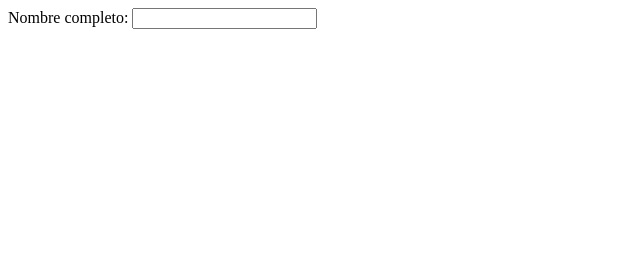
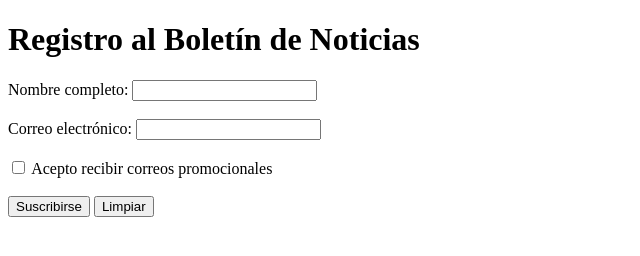
Before and after one commit to Eddu-105/Laboratorio6IDWeb, a plain HTML site: page registro.html in a window 1280 px wide. Shown: the whole page, without its empty margins (0-640 px from the left). Drawn offline with Linux system fonts and the light colour scheme.

Commit message:
Segundo commit: registro

```diff
--- a/registro.html
+++ b/registro.html
@@ -1,14 +1,25 @@
 <!DOCTYPE html>
-<html lang="en">
+<html lang="es">
 <head>
-    <meta charset="UTF-8">
-    <meta name="viewport" content="width=device-width, initial-scale=1.0">
-    <title>Registro</title>
+  <meta charset="UTF-8">
+  <meta name="viewport" content="width=device-width, initial-scale=1.0">
+  <title>Registro</title>
 </head>
 <body>
-    <form action="/enviar" method="post">
+  <h1>Registro al Boletín de Noticias</h1>
+
+  <form action="#" method="post">
     <label for="nombre">Nombre completo:</label>
-    <input type="text" id="nombre" name="nombre"><br><br>
-    </form>
+    <input type="text" id="nombre" name="nombre" required><br><br>
+
+    <label for="correo">Correo electrónico:</label>
+    <input type="email" id="correo" name="correo" required><br><br>
+
+    <input type="checkbox" id="promos" name="promos">
+    <label for="promos">Acepto recibir correos promocionales</label><br><br>
+
+    <input type="submit" value="Suscribirse">
+    <input type="reset" value="Limpiar">
+  </form>
 </body>
 </html>
```
Also changed, not shown: index.html (+1 -5 lines).
